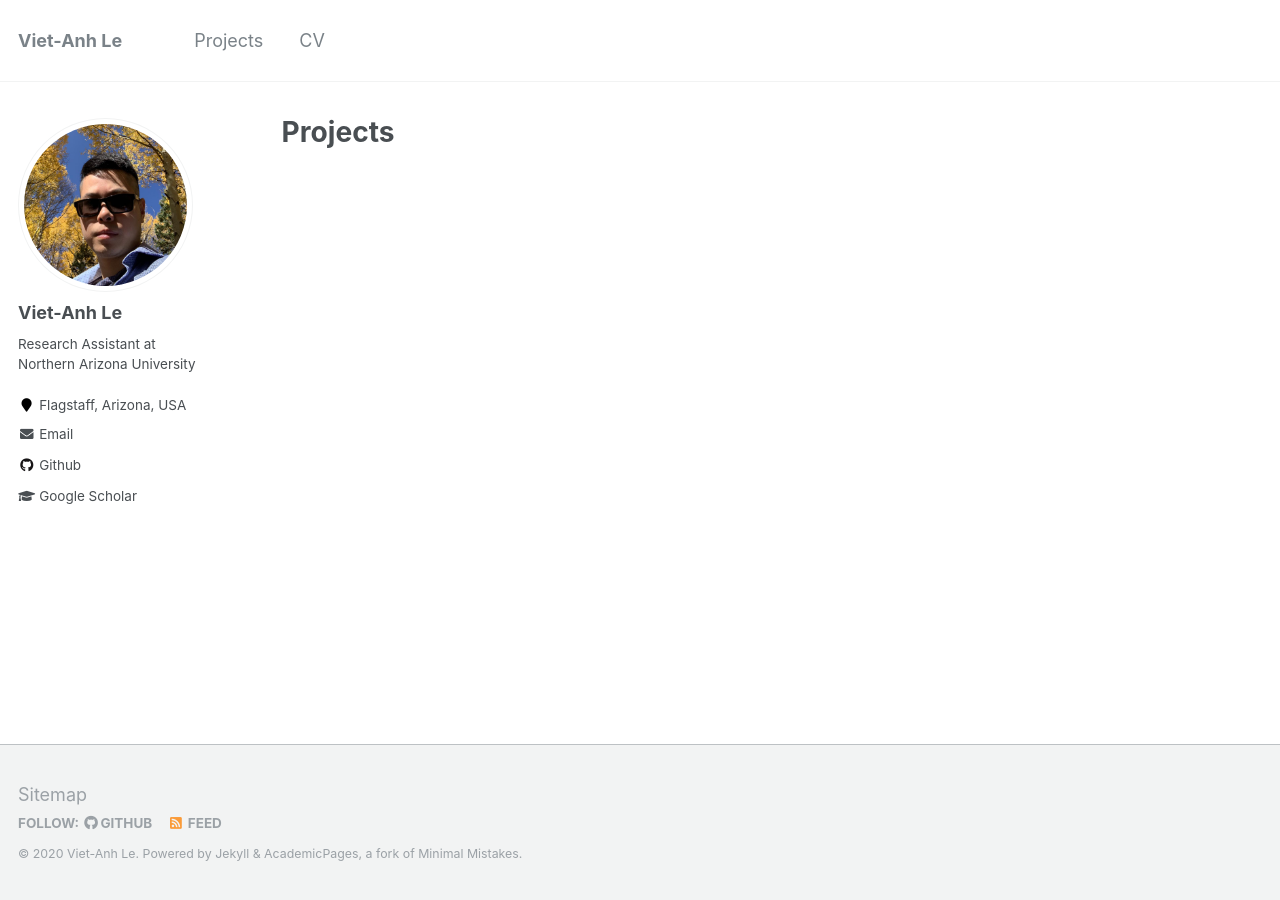
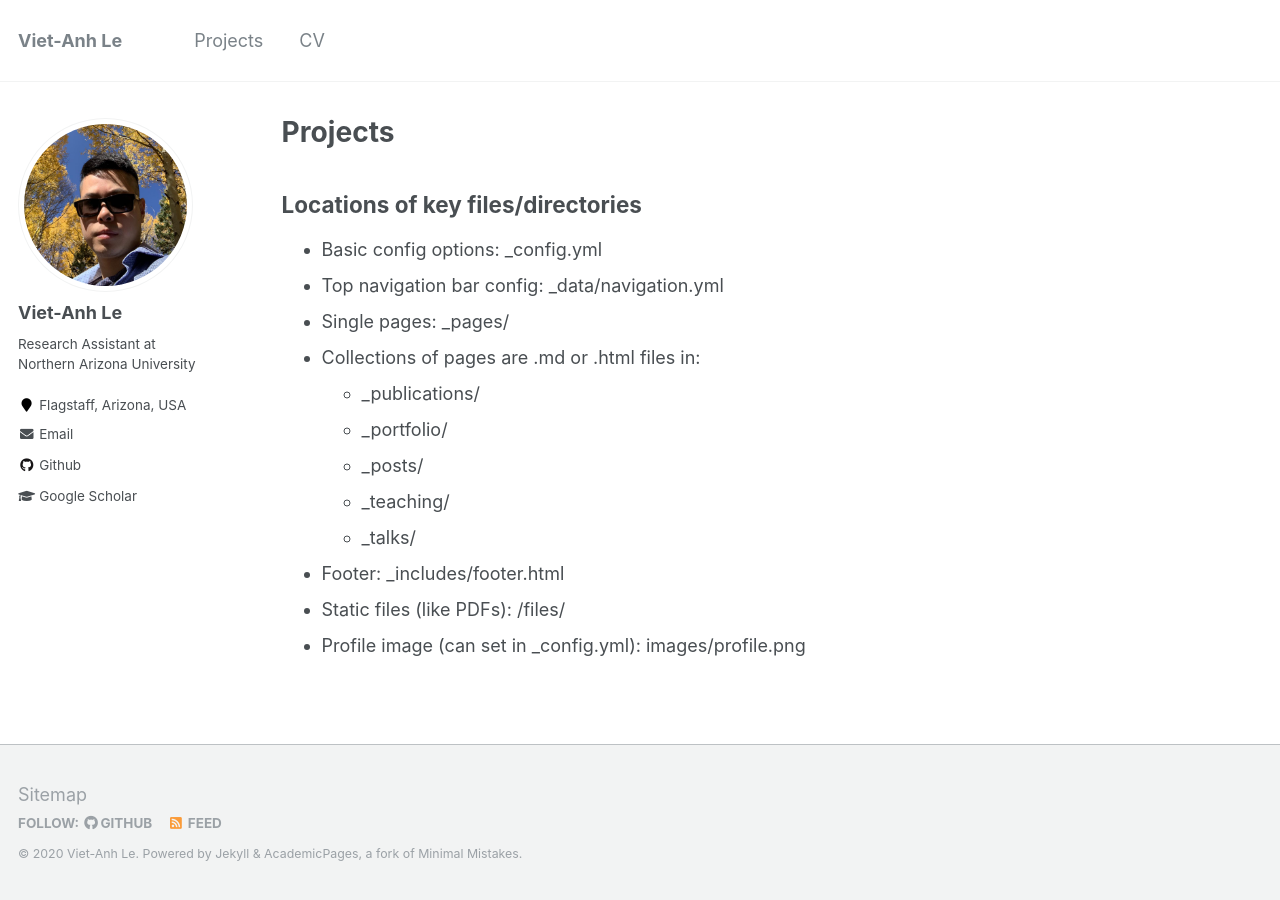
Before and after one commit to vietanhle0101/vietanhle0101.github.io, a Jekyll site: the page built from _pages/projects.md, in a window 1280 px wide. Built offline with Jekyll 4.4.1, drawn with Linux system fonts in a browser that asks for light colours.

Commit message:
add template

```diff
--- a/_pages/projects.md
+++ b/_pages/projects.md
@@ -5,12 +5,17 @@ permalink: /projects/
 author_profile: true
 ---
 
-{% if author.googlescholar %}
-  You can also find my articles on <u><a href="{{author.googlescholar}}">my Google Scholar profile</a>.</u>
-{% endif %}
+## Locations of key files/directories
 
-{% include base_path %}
-
-{% for post in site.publications reversed %}
-  {% include archive-single.html %}
-{% endfor %}
+* Basic config options: _config.yml
+* Top navigation bar config: _data/navigation.yml
+* Single pages: _pages/
+* Collections of pages are .md or .html files in:
+  * _publications/
+  * _portfolio/
+  * _posts/
+  * _teaching/
+  * _talks/
+* Footer: _includes/footer.html
+* Static files (like PDFs): /files/
+* Profile image (can set in _config.yml): images/profile.png
```
Also changed, not shown: 1 other file.
